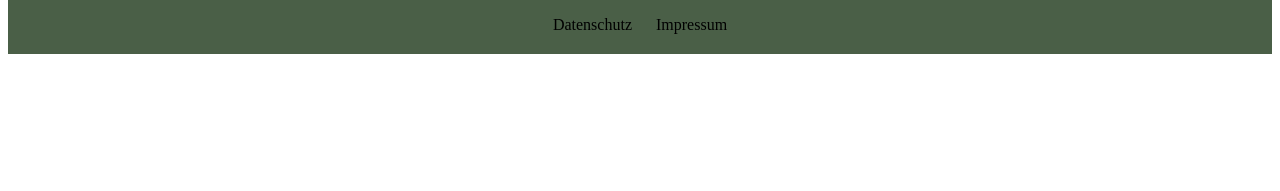
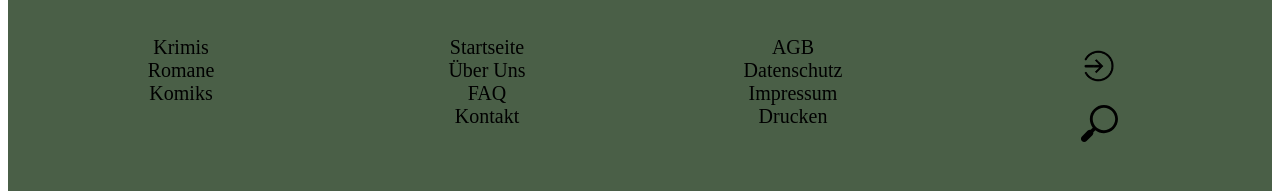
Before and after one commit to DominikR02/readbetter, a plain HTML site: page login.html in a window 1280 px wide. Shown: the part 688-879 px from the top of the page. Before the commit the page ends 816 px from the top, so only its background shows below. Drawn offline with Linux system fonts and the light colour scheme.

Commit message:
Footer erweitert

```diff
--- a/css/footer.css
+++ b/css/footer.css
@@ -33,3 +33,18 @@ footer {
     height: 50px;
     width: 50px;
 }
+
+.footer-container {
+    font-size: 20px;
+    margin: 20px;
+}
+
+@media (min-width: 550px){
+    #footer-links {
+        display: flex;
+    }
+
+    .footer-container{
+        width: 25%;
+    }
+}
--- a/css/stylesheet.css
+++ b/css/stylesheet.css
@@ -4,7 +4,7 @@ a {
 }
 
 a:hover {
-    color: #4A5F47;
+    color: #000000;
     text-decoration: underline;
 }
 
--- a/login.html
+++ b/login.html
@@ -143,9 +143,28 @@
     </div>
     <br>
     <!-- Link zum Datenschutz und Impressum -->
-    <div>
-        <a href="datenschutz.html" style="color: #000; text-decoration: none; margin-right: 20px;">Datenschutz</a>
-        <a href="impressum.html" style="color: #000; text-decoration: none;">Impressum</a>
+    <div id="footer-links" style="text-align: center">
+        <div class="footer-container">
+            <a href="#">Krimis</a><br>
+            <a href="#">Romane</a><br>
+            <a href="#">Komiks</a>
+        </div>
+        <div class="footer-container">
+            <a href="mainpage.html">Startseite</a><br>
+            <a href="AboutUs.html">Über Uns</a><br>
+            <a href="#">FAQ</a><br>
+            <a href="#">Kontakt</a>
+        </div>
+        <div class="footer-container">
+            <a href="#">AGB</a><br>
+            <a href="datenschutz.html">Datenschutz</a><br>
+            <a href="impressum.html">Impressum</a><br>
+            <a onclick="print()">Drucken</a>
+        </div>
+        <div class="footer-container">
+            <a href="login.html"><img src="pic/login.png" style="width: 60px; height: 60px"></a><br>
+            <img src="pic/search.svg" style="height: 45px; width: 45px;" onclick="toggleSearchMenu()">
+        </div>
     </div>
 </footer>
 
```
Also changed, not shown: testSite2.html (+4 -0 lines).
